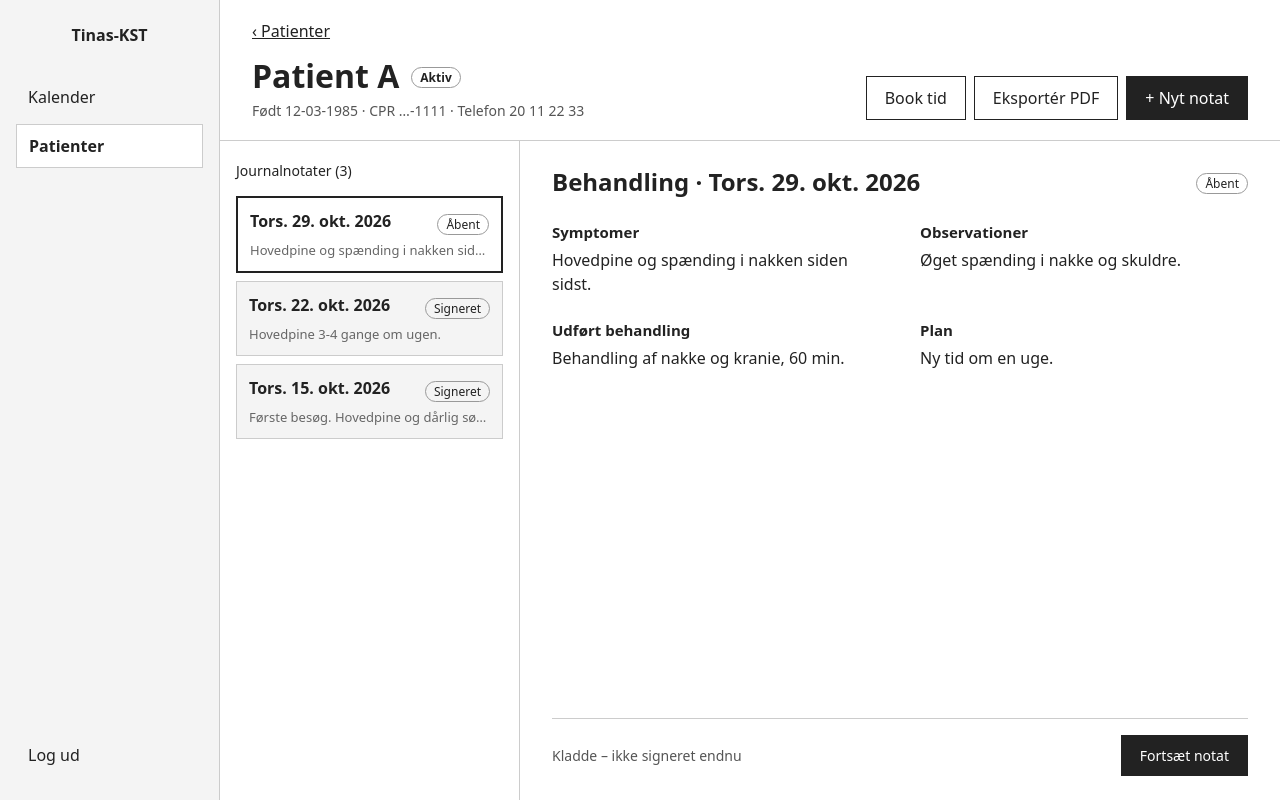
After one commit to cs-26-sw-3-10/P3, a Spring Boot app: page /patienter/1 in a window 1280 px wide. The commit adds this page. Run offline with Spring Boot 4, Linux system fonts and the light colour scheme; the visitor is signed in with stand-in values (Sample User, id 1); some of the project's set-up classes (security, data sources, template engines, error pages and the like) are left out, and stand-ins take their place.

Commit message:
Tilføj patientens journal med notater
 - Journalside for en patient med oplysninger og handlinger øverst
- Liste over journalnotater med status, nyeste først
- Valgt notat vises i fire afsnit: symptomer, observationer, behandling og plan
- Flyt dummy-data til DemoData, så siderne kan dele dem

```diff
--- a/src/main/java/cs_26_sw_3_10/P3Project/ui/PatientController.java
+++ b/src/main/java/cs_26_sw_3_10/P3Project/ui/PatientController.java
@@ -2,19 +2,22 @@ package cs_26_sw_3_10.P3Project.ui;
 
 import java.time.format.DateTimeFormatter;
 import java.util.List;
-import java.util.concurrent.CopyOnWriteArrayList;
-import java.util.concurrent.atomic.AtomicLong;
 
+import org.springframework.http.HttpStatus;
 import org.springframework.stereotype.Controller;
 import org.springframework.ui.Model;
 import org.springframework.validation.BindingResult;
 import org.springframework.web.bind.annotation.GetMapping;
 import org.springframework.web.bind.annotation.ModelAttribute;
+import org.springframework.web.bind.annotation.PathVariable;
 import org.springframework.web.bind.annotation.PostMapping;
 import org.springframework.web.bind.annotation.RequestMapping;
 import org.springframework.web.bind.annotation.RequestParam;
+import org.springframework.web.server.ResponseStatusException;
 import org.springframework.web.servlet.mvc.support.RedirectAttributes;
 
+import cs_26_sw_3_10.P3Project.ui.DemoData.NoteView;
+import cs_26_sw_3_10.P3Project.ui.DemoData.PatientRow;
 import cs_26_sw_3_10.P3Project.ui.form.PatientForm;
 import jakarta.validation.Valid;
 
@@ -22,23 +25,15 @@ import jakarta.validation.Valid;
 @RequestMapping("/patienter")
 public class PatientController {
 
-    // Én række i patientlisten. Midlertidig, indtil patienter kommer fra databasen.
-    record PatientRow(long id, String name, String birthDate, String phone,
-                      String nextAppointment, String status) {}
-
     private static final DateTimeFormatter DATE = DateTimeFormatter.ofPattern("dd-MM-yyyy");
 
-    // Midlertidig liste i hukommelsen med opdigtede patienter. Nulstilles ved genstart
-    // og erstattes af PatientService og databasen senere.
-    private final List<PatientRow> patients = new CopyOnWriteArrayList<>(List.of(
-        new PatientRow(1, "Patient A", "12-03-1985", "20 11 22 33", "Man. 2. nov. · 09:00", "Aktiv"),
-        new PatientRow(2, "Patient B", "04-07-1972", "30 44 55 66", "Man. 2. nov. · 13:00", "Aktiv"),
-        new PatientRow(3, "Patient C", "23-11-1990", "40 77 88 99", "Tir. 3. nov. · 10:00", "Aktiv"),
-        new PatientRow(4, "Patient D", "15-01-1968", "50 12 34 56", null, "Inaktiv"),
-        new PatientRow(5, "Patient E", "30-09-2001", "60 98 76 54", "Fre. 6. nov. · 11:00", "Aktiv"),
-        new PatientRow(6, "Patient F", "08-05-1979", "70 24 68 10", null, "Afsluttet")));
+    // Midlertidige dummy-data, som deles med de andre sider. Erstattes af PatientService senere.
+    private final DemoData data;
 
-    private final AtomicLong nextId = new AtomicLong(7);
+    // Spring giver os DemoData automatisk (constructor injection)
+    public PatientController(DemoData data) {
+        this.data = data;
+    }
 
     // Viser patientlisten. q er søgeteksten, og status er filteret: alle, aktiv eller afsluttet.
     @GetMapping
@@ -47,7 +42,7 @@ public class PatientController {
                        Model model) {
         String search = q.trim().toLowerCase();
 
-        List<PatientRow> result = patients.stream()
+        List<PatientRow> result = data.patients().stream()
             .filter(p -> status.equals("alle") || p.status().equalsIgnoreCase(status))
             .filter(p -> search.isEmpty()
                 || p.name().toLowerCase().contains(search)
@@ -76,17 +71,37 @@ public class PatientController {
             return "patient-form";
         }
 
-        // En ny patient starter som inaktiv, indtil der bookes en aftale (jf. tilstandsdiagrammet)
-        patients.add(new PatientRow(
-            nextId.getAndIncrement(),
+        // Fødselsdato er valgfri, så den kan være tom
+        String birthDate = patientForm.getBirthDate() == null ? null : patientForm.getBirthDate().format(DATE);
+
+        data.addPatient(
             patientForm.getName().trim(),
-            patientForm.getBirthDate().format(DATE),
-            patientForm.getPhone(),
-            null,
-            "Inaktiv"));
+            birthDate,
+            patientForm.getCpr(),
+            patientForm.getPhone());
 
         // Beskeden vises én gang på listen efter omdirigeringen
         redirect.addFlashAttribute("message", "Patienten " + patientForm.getName().trim() + " er oprettet.");
         return "redirect:/patienter";
     }
+
+    // Viser patientens journal. notat er id på det valgte notat; uden det vises det nyeste.
+    @GetMapping("/{id}")
+    public String journal(@PathVariable long id,
+                          @RequestParam(required = false) Long notat,
+                          Model model) {
+        PatientRow patient = data.patient(id)
+            .orElseThrow(() -> new ResponseStatusException(HttpStatus.NOT_FOUND, "Patienten findes ikke"));
+
+        List<NoteView> notes = data.notesFor(id);
+        NoteView selected = notes.stream()
+            .filter(n -> notat != null && n.id() == notat)
+            .findFirst()
+            .orElse(notes.isEmpty() ? null : notes.get(0));
+
+        model.addAttribute("patient", patient);
+        model.addAttribute("notes", notes);
+        model.addAttribute("selected", selected);
+        return "patient-journal";
+    }
 }
--- a/src/main/resources/static/css/style.css
+++ b/src/main/resources/static/css/style.css
@@ -184,31 +184,247 @@ input {
 }
 
 /* Søgning og filter */
-.toolbar { display: flex; align-items: flex-end; gap: 16px; margin-bottom: 20px; }
-.search { display: flex; flex-direction: column; gap: 4px; width: 360px; }
-.search label { font-size: 14px; }
-.segmented { display: flex; border: 1px solid #999; }
-.segmented a { padding: 9px 16px; color: inherit; text-decoration: none; }
-.segmented a.active { background: var(--ink); color: #fff; font-weight: 600; }
+.toolbar {
+    display: flex;
+    align-items: flex-end;
+    gap: 16px;
+    margin-bottom: 20px;
+}
+
+.search {
+    display: flex;
+    flex-direction: column;
+    gap: 4px;
+    width: 360px;
+}
+
+.search label {
+    font-size: 14px;
+}
+
+.segmented {
+    display: flex;
+    border: 1px solid #999;
+}
+
+.segmented a {
+    padding: 9px 16px;
+    color: inherit;
+    text-decoration: none;
+}
+
+.segmented a.active {
+    background: var(--ink);
+    color: #fff;
+    font-weight: 600;
+}
 
 /* Tabel */
-.table { width: 100%; border-collapse: collapse; }
-.table th { text-align: left; font-size: 14px; padding: 10px 12px; border-bottom: 2px solid #999; }
-.table td { padding: 14px 12px; border-bottom: 1px solid var(--line); }
-.table .actions { text-align: right; }
-.table .actions a { color: inherit; }
-.empty { color: #888; }
+.table {
+    width: 100%;
+    border-collapse: collapse;
+}
+
+.table th {
+    text-align: left;
+    font-size: 14px;
+    padding: 10px 12px;
+    border-bottom: 2px solid #999;
+}
+
+.table td {
+    padding: 14px 12px;
+    border-bottom: 1px solid var(--line);
+}
+
+.table .actions {
+    text-align: right;
+}
+
+.table .actions a {
+    color: inherit;
+}
+
+.empty {
+    color: #888;
+}
 
 
 /* Formularer */
-.back { display: inline-block; margin-bottom: 8px; color: inherit; }
-.form { display: flex; flex-direction: column; gap: 16px; max-width: 480px; }
-.field { display: flex; flex-direction: column; gap: 4px; }
-.field label { font-size: 14px; }
-input.invalid { border-color: var(--error); }
-.checkbox { display: flex; gap: 8px; align-items: flex-start; font-size: 14px; }
-.checkbox input { margin-top: 3px; }
-.form-actions { display: flex; justify-content: flex-end; gap: 8px; margin-top: 8px; }
+.back {
+    display: inline-block;
+    margin-bottom: 8px;
+    color: inherit;
+}
+
+.form {
+    display: flex;
+    flex-direction: column;
+    gap: 16px;
+    max-width: 480px;
+}
+
+.field {
+    display: flex;
+    flex-direction: column;
+    gap: 4px;
+}
+
+.field label {
+    font-size: 14px;
+}
+
+input.invalid {
+    border-color: var(--error);
+}
+
+.checkbox {
+    display: flex;
+    gap: 8px;
+    align-items: flex-start;
+    font-size: 14px;
+}
+
+.checkbox input {
+    margin-top: 3px;
+}
+
+.form-actions {
+    display: flex;
+    justify-content: flex-end;
+    gap: 8px;
+    margin-top: 8px;
+}
 
 /* Besked efter en handling */
-.notice { border: 1px solid var(--ink); background: var(--panel); padding: 10px 14px; }
+.notice {
+    border: 1px solid var(--ink);
+    background: var(--panel);
+    padding: 10px 14px;
+}
+
+/* Patientens journal */
+main.journal {
+    padding: 0;
+    display: flex;
+    flex-direction: column;
+}
+
+.patient-header {
+    display: flex;
+    justify-content: space-between;
+    align-items: flex-end;
+    padding: 20px 32px;
+    border-bottom: 1px solid var(--line);
+}
+
+.patient-header h1 {
+    display: flex;
+    align-items: center;
+    gap: 12px;
+    margin: 4px 0;
+}
+
+.patient-header .meta {
+    margin: 0;
+    font-size: 14px;
+    color: #555;
+}
+
+.actions {
+    display: flex;
+    gap: 8px;
+}
+
+.journal-body {
+    display: grid;
+    grid-template-columns: 300px 1fr;
+    flex: 1;
+}
+
+.note-list {
+    border-right: 1px solid var(--line);
+    padding: 20px 16px;
+    display: flex;
+    flex-direction: column;
+    gap: 8px;
+}
+
+.note-list h2 {
+    font-size: 14px;
+    font-weight: normal;
+    margin: 0 0 8px;
+}
+
+.note-item {
+    display: grid;
+    grid-template-columns: 1fr auto;
+    gap: 6px;
+    padding: 12px;
+    border: 1px solid var(--line);
+    background: var(--panel);
+    color: inherit;
+    text-decoration: none;
+}
+
+.note-item.selected {
+    border: 2px solid var(--ink);
+    background: #fff;
+}
+
+.note-item .preview {
+    grid-column: 1 / -1;
+    font-size: 13px;
+    color: #666;
+    white-space: nowrap;
+    overflow: hidden;
+    text-overflow: ellipsis;
+}
+
+.note {
+    padding: 24px 32px;
+    display: flex;
+    flex-direction: column;
+}
+
+.note-header {
+    display: flex;
+    justify-content: space-between;
+    align-items: center;
+}
+
+.note-header h2 {
+    margin: 0;
+}
+
+.note-sections {
+    display: grid;
+    grid-template-columns: 1fr 1fr;
+    gap: 24px 40px;
+    margin-top: 24px;
+}
+
+.note-sections h3 {
+    font-size: 15px;
+    margin: 0 0 6px;
+}
+
+.note-sections p {
+    margin: 0;
+    line-height: 1.5;
+}
+
+.note-footer {
+    display: flex;
+    justify-content: space-between;
+    align-items: center;
+    margin-top: auto;
+    padding-top: 16px;
+    border-top: 1px solid var(--line);
+    font-size: 14px;
+    color: #555;
+}
+
+.empty-note {
+    color: #888;
+}
--- /dev/null
+++ b/src/main/resources/templates/patient-journal.html
@@ -0,0 +1,101 @@
+<!DOCTYPE html>
+<html xmlns:th="http://www.thymeleaf.org">
+<head th:replace="~{fragments/layout :: head(${patient.name})}"></head>
+<body class="app">
+  <nav th:replace="~{fragments/layout :: sidebar('patienter')}"></nav>
+
+  <main class="journal">
+    <!-- Patientens oplysninger og handlinger -->
+    <header class="patient-header">
+      <div>
+        <a class="back" th:href="@{/patienter}">‹ Patienter</a>
+        <h1>
+          <span th:text="${patient.name}">Patient</span>
+          <span class="badge" th:text="${patient.status}">Aktiv</span>
+        </h1>
+        <p class="meta">
+          Født <span th:text="${patient.birthDate} ?: '–'">01-01-1980</span>
+          <span th:if="${patient.cpr != null and !#strings.isEmpty(patient.cpr)}">
+            · CPR …-<span th:text="${patient.cpr}">1234</span>
+          </span>
+          · Telefon <span th:text="${patient.phone} ?: '–'">12 34 56 78</span>
+        </p>
+      </div>
+      <div class="actions">
+        <!-- Book tid og PDF bygges senere -->
+        <a class="button" href="#">Book tid</a>
+        <a class="button" href="#">Eksportér PDF</a>
+        <a class="button primary" th:href="@{/patienter/{id}/notater/ny(id=${patient.id})}">+ Nyt notat</a>
+      </div>
+    </header>
+
+    <div class="journal-body">
+      <!-- Listen over notater, nyeste først -->
+      <aside class="note-list">
+        <h2>Journalnotater (<span th:text="${#lists.size(notes)}">0</span>)</h2>
+
+        <p class="empty" th:if="${#lists.isEmpty(notes)}">Ingen notater endnu.</p>
+
+        <a class="note-item"
+           th:each="n : ${notes}"
+           th:href="@{/patienter/{id}(id=${patient.id}, notat=${n.id})}"
+           th:classappend="${selected != null and n.id == selected.id} ? 'selected'">
+          <strong th:text="${n.dateLabel}">Dato</strong>
+          <span class="badge" th:text="${n.status}">Signeret</span>
+          <span class="preview" th:text="${n.symptoms}">Symptomer</span>
+        </a>
+      </aside>
+
+      <!-- Det valgte notat -->
+      <article class="note" th:if="${selected != null}">
+        <header class="note-header">
+          <h2>Behandling · <span th:text="${selected.dateLabel}">Dato</span></h2>
+          <span class="badge" th:text="${selected.status}">Signeret</span>
+        </header>
+
+        <div class="note-sections">
+          <section>
+            <h3>Symptomer</h3>
+            <p th:text="${selected.symptoms}">…</p>
+          </section>
+          <section>
+            <h3>Observationer</h3>
+            <p th:text="${selected.observations}">…</p>
+          </section>
+          <section>
+            <h3>Udført behandling</h3>
+            <p th:text="${selected.treatment}">…</p>
+          </section>
+          <section>
+            <h3>Plan</h3>
+            <p th:text="${selected.plan}">…</p>
+          </section>
+        </div>
+
+        <footer class="note-footer">
+          <!-- Signeret: kan ikke ændres, kun rettes. Rettelser bygges senere. -->
+          <th:block th:if="${selected.signed()}">
+            <span>Signeret af Tina · <span th:text="${selected.signedAt}">dato</span></span>
+            <div class="actions">
+              <a class="button" href="#">Vis rettelser</a>
+              <a class="button" href="#">Tilføj rettelse</a>
+            </div>
+          </th:block>
+
+          <!-- Åbent: en kladde, der endnu ikke er signeret -->
+          <th:block th:unless="${selected.signed()}">
+            <span>Kladde – ikke signeret endnu</span>
+            <div class="actions">
+              <a class="button primary" href="#">Fortsæt notat</a>
+            </div>
+          </th:block>
+        </footer>
+      </article>
+
+      <article class="note empty-note" th:if="${selected == null}">
+        <p>Vælg "+ Nyt notat" for at skrive det første notat.</p>
+      </article>
+    </div>
+  </main>
+</body>
+</html>
--- a/src/main/resources/templates/patients.html
+++ b/src/main/resources/templates/patients.html
@@ -9,6 +9,9 @@
       <h1>Patienter</h1>
       <a class="button primary" th:href="@{/patienter/ny}">+ Ny patient</a>
     </header>
+
+    <!-- Besked efter fx oprettelse af en patient; vises kun én gang -->
+    <p class="notice" th:if="${message}" th:text="${message}">Patienten er oprettet.</p>
 
     <div class="toolbar">
       <!-- Søgning sendes som GET, så søgningen står i adressen og kan genindlæses -->
```
Also changed, not shown: src/main/java/cs_26_sw_3_10/P3Project/ui/DemoData.java (added, +109 -0 lines), src/main/java/cs_26_sw_3_10/P3Project/ui/form/PatientForm.java (+7 -2 lines), src/main/resources/templates/patient-form.html (+12 -2 lines).
